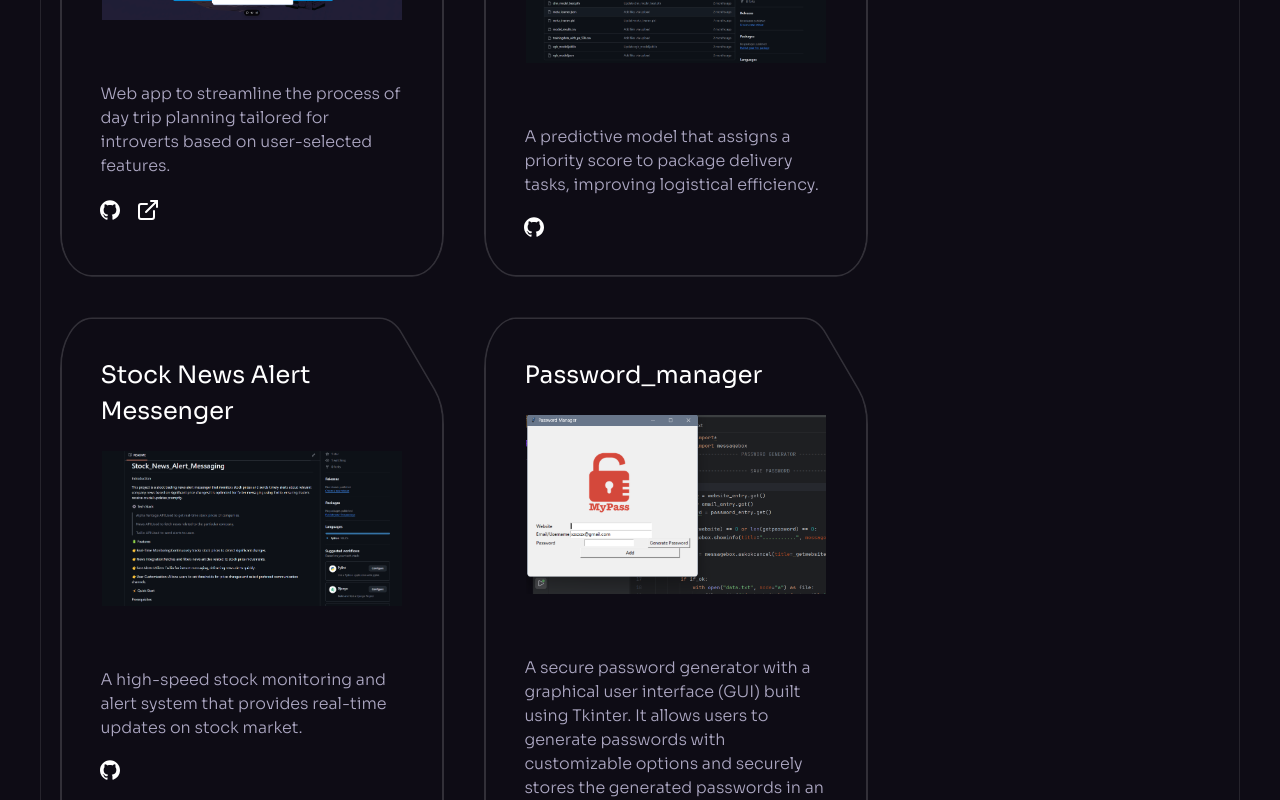
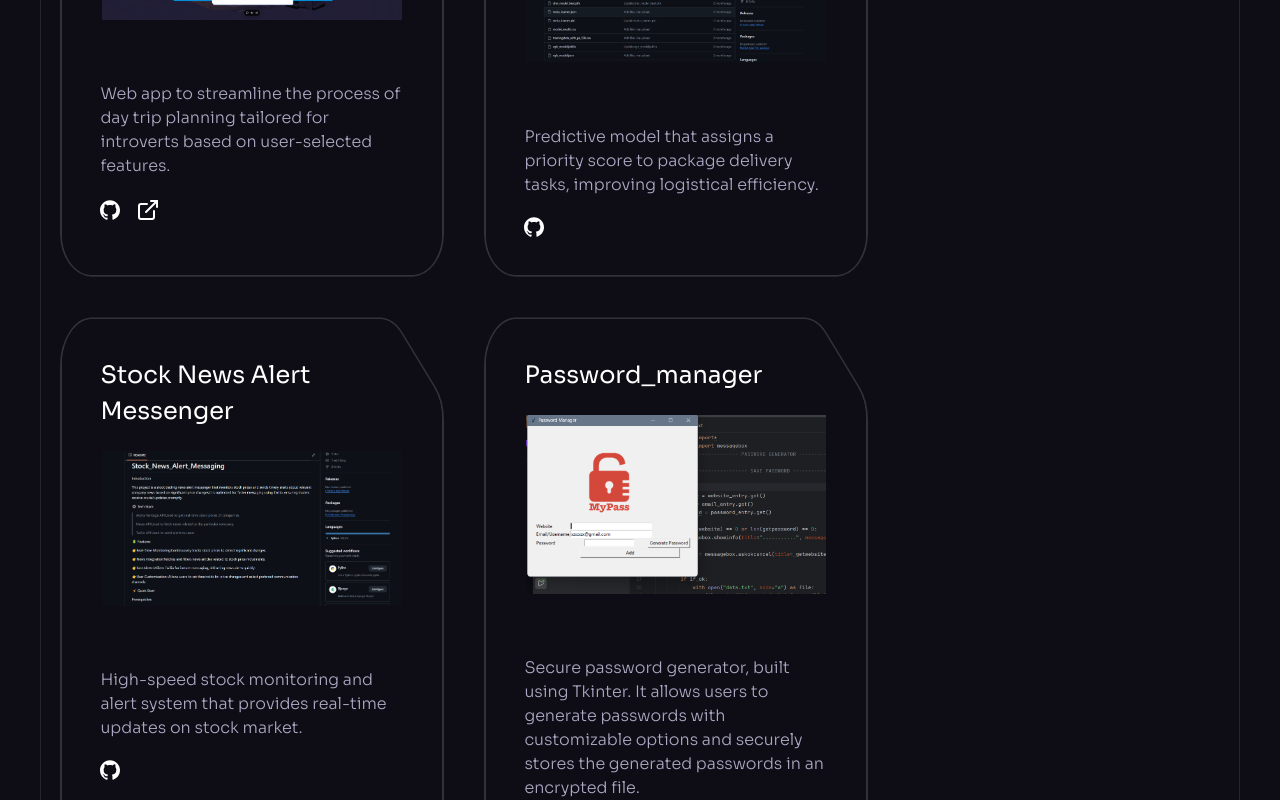
Before and after one commit to sherlockmoriarity/portfolio, a React (Vite) app: page / in a window 1280 px wide. Shown: the part 1840-2640 px from the top of the page. Built offline with nearby package versions, Linux system fonts and the light colour scheme.

Commit message:
Update index.js

```diff
--- a/src/constants/index.js
+++ b/src/constants/index.js
@@ -263,7 +263,7 @@ import {
       id: 2,
       name: 'Priority-Based Package Sorting System',
       description:
-        'A predictive model that assigns a priority score to package delivery tasks, improving logistical efficiency.',
+        'Predictive model that assigns a priority score to package delivery tasks, improving logistical efficiency.',
       language: ['PyTorch'],
       html_url: 'https://github.com/sherlockmoriarity/Package-Sorting_and_Management',
       homepage: '',
@@ -274,7 +274,7 @@ import {
       id: 3,
       name: 'Stock News Alert Messenger',
       description:
-        'A high-speed stock monitoring and alert system that provides real-time updates on stock market.',
+        'High-speed stock monitoring and alert system that provides real-time updates on stock market.',
       language: ['Python', "REST API's", 'Twilio API'],
       html_url: 'https://github.com/sherlockmoriarity/Stock_News_Alert_Messaging',
       homepage: '',
@@ -285,7 +285,7 @@ import {
       id: 4,
       name: 'Password_manager',
       description:
-        'A secure password generator with a graphical user interface (GUI) built using Tkinter. It allows users to generate passwords with customizable options and securely stores the generated passwords in an encrypted file.',
+        'Secure password generator, built using Tkinter. It allows users to generate passwords with customizable options and securely stores the generated passwords in an encrypted file.',
 
       html_url: 'https://github.com/sherlockmoriarity/Password_manager',
       homepage: '',
```
